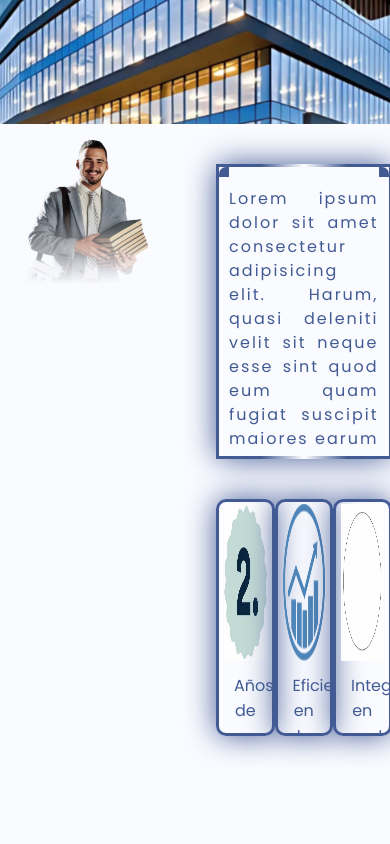
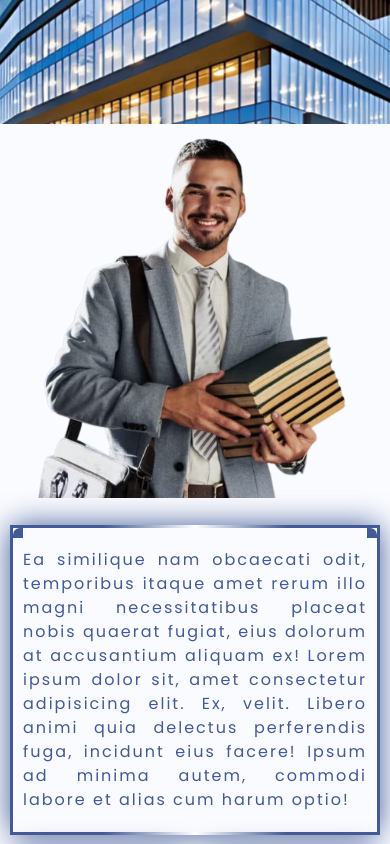
Before and after one commit to MateoCancino/Dalla-Villa, a plain HTML site: page index.html in a window 390 px wide. Shown: the part 720-1564 px from the top of the page. Drawn offline with nearby package versions, Linux system fonts and the light colour scheme.

Commit message:
Haciendo la seccion de nosotros responsive y correccion de clase

```diff
--- a/CSS/style.css
+++ b/CSS/style.css
@@ -302,6 +302,67 @@ section.inicio{
     100% { opacity: 1; transform: translateY(0); }
 }
 
+/*Hacer la seccion de nosotros responsive*/
+@media (max-width: 900px) {
+    .nosotros {
+        display: block;
+        height: auto;
+    }
+
+    .contenedor_img {
+        width: 100%;
+        margin: 0;
+    }
+
+    .contenedor_img img {
+        width: 100%;
+        mask-image: none;
+    }
+
+    .contenerdor_presentacion {
+        width: 100%;
+        margin: 0;
+    }
+
+    .presentacion {
+        margin: 20px 10px;
+        height: auto;
+    }
+
+    .contenedor_sub_cajas {
+        display: flex;
+        flex-wrap: wrap;
+        justify-content: space-around;
+        gap: 10px;
+        margin: 20px 10px;
+    }
+
+    .sub_caja {
+        width: 45%; /* Ajusta según necesidad */
+        display: flex;
+        flex-direction: column;
+        align-items: center;
+        justify-content: space-between;
+        margin-bottom: 20px;
+    }
+
+    .contenedor_sub_cajas img {
+        width: 100%;
+        height: 70%;
+        margin-bottom: 5px;
+    }
+
+    .sub_caja p {
+        margin: 5px 0;
+        padding: 0 5px;
+        flex-grow: 1;
+        display: flex;
+        align-items: center;
+        justify-content: center;
+    }
+}
+
+
 #servicios{
     width:100vw;
     height:85vh;
@@ -500,7 +561,7 @@ button:hover {
 }
 
 /*Contenedor*/
-.contenedor{
+.contenedor_footer{
     max-width: 1200px;
     margin: 0 auto;
 }
@@ -522,7 +583,7 @@ button:hover {
 }
 
 /*Filas*/
-.filas{
+.filas_footer{
     display: flex;
     flex-wrap: wrap;
 }
@@ -611,7 +672,7 @@ user-select: none;
 }
 
 @media (max-width:900px){
-    .filas{
+    .filas_footer{
         text-align: center;
     }
     .informacion{
--- a/index.html
+++ b/index.html
@@ -60,7 +60,7 @@
             <!--Conteiner de el segundo apartado-->
             <div class="contenedor_presentacion">
                 <div class="presentacion">
-                    <p> Lorem ipsum dolor sit amet consectetur adipisicing elit. Harum, quasi deleniti velit sit neque esse sint quod eum quam fugiat suscipit maiores earum accusamus repellat quo itaque placeat sequi voluptas. Lorem ipsum dolor sit amet consectetur adipisicing elit. Ea similique nam obcaecati odit, temporibus itaque amet rerum illo magni necessitatibus placeat nobis quaerat fugiat, eius dolorum at accusantium aliquam ex! Lorem ipsum dolor sit, amet consectetur adipisicing elit. Ex, velit. Libero animi quia delectus perferendis fuga, incidunt eius facere! Ipsum ad minima autem, commodi labore et alias cum harum optio! </p>
+                    <p> Ea similique nam obcaecati odit, temporibus itaque amet rerum illo magni necessitatibus placeat nobis quaerat fugiat, eius dolorum at accusantium aliquam ex! Lorem ipsum dolor sit, amet consectetur adipisicing elit. Ex, velit. Libero animi quia delectus perferendis fuga, incidunt eius facere! Ipsum ad minima autem, commodi labore et alias cum harum optio! </p>
                 </div>
                 <div class="contenedor_sub_cajas">
                     <div class="sub_caja">
@@ -143,8 +143,8 @@
     </section>
 </main>
 <footer class="footer">
-    <div class="contenedor">
-        <div class="filas">
+    <div class="contenedor_footer">
+        <div class="filas_footer">
             <div class="informacion">
                 <h4>Empresa</h4>
                 <ul>
```
